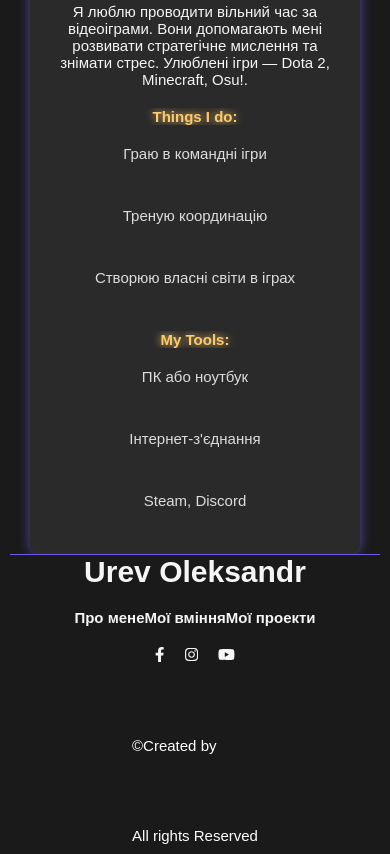
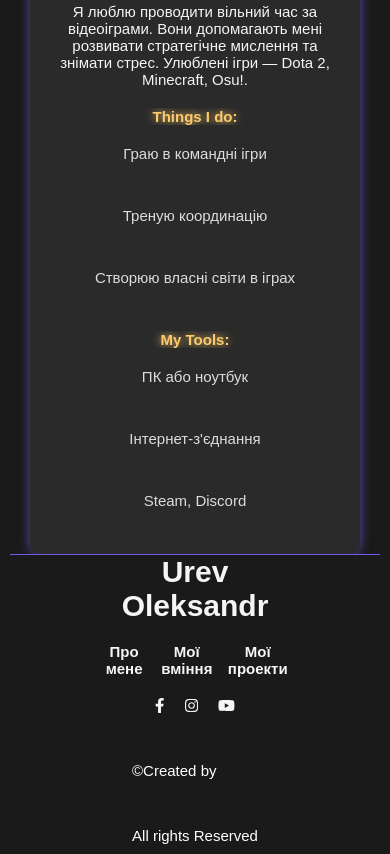
Before and after one commit to ologh15/project, a plain HTML site: page index.html in a window 390 px wide. Shown: the part 2750-3604 px from the top of the page. Drawn offline with nearby package versions, Linux system fonts and the light colour scheme.

Commit message:
Update style.css

```diff
--- a/style.css
+++ b/style.css
@@ -341,6 +341,9 @@ footer {
       text-align: center;
     }
 
+    .foot {
+      max-width: 200px;
+    }
     .content-text-2 {
       background-color: white;
       border-radius: 15px;
```
